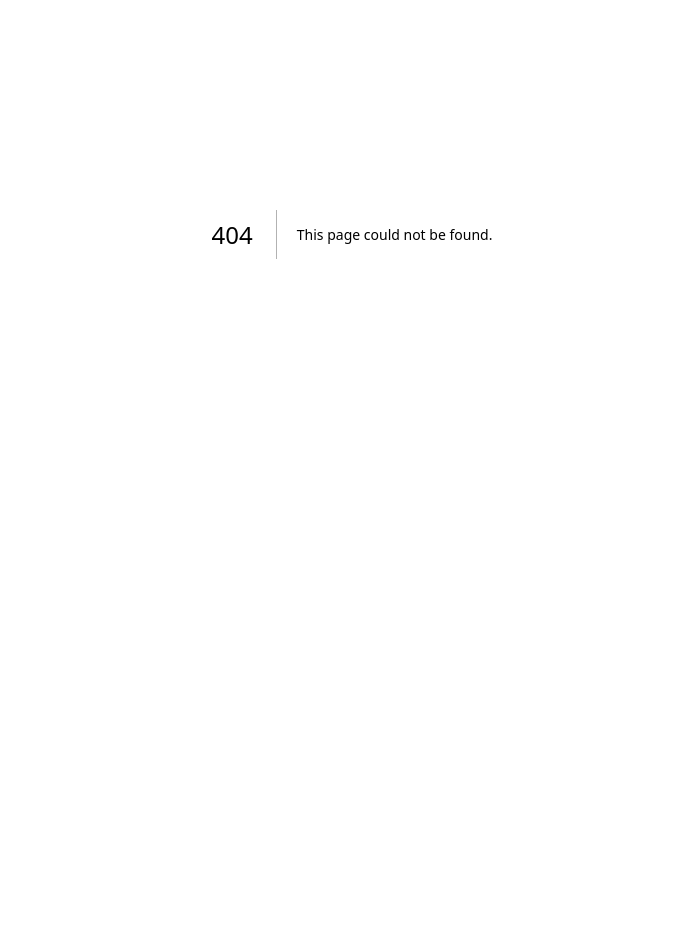
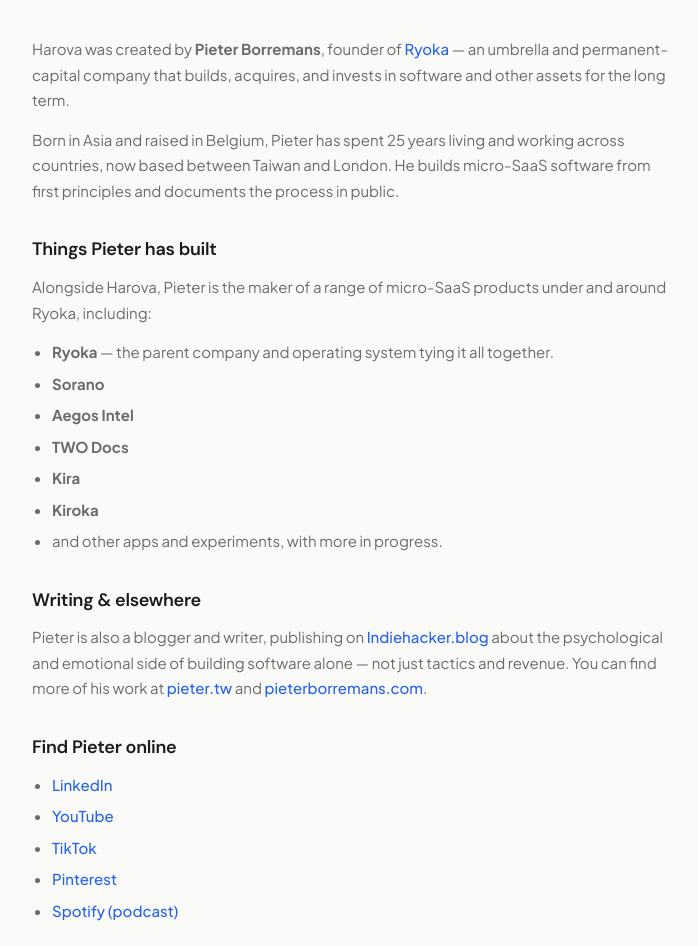
Before and after one commit to sillyledger/harova, a Next.js app: page /creator in a window 1280 px wide. Before the commit this address had no page. Shown: the part 166-1112 px from the top of the page, without its empty margins (288-986 px from the left). Before the commit the page ends 800 px from the top, so only its background shows below. Built offline with nearby package versions, Linux system fonts and the light colour scheme.

Commit message:
Create page.tsx

```diff
--- /dev/null
+++ b/src/app/creator/page.tsx
@@ -0,0 +1,109 @@
+import type { Metadata } from 'next'
+
+export const metadata: Metadata = {
+  title: 'About the Creator — Pieter Borremans',
+  description:
+    'Harova was created by Pieter Borremans, founder of Ryoka, maker of Sorano, Aegos Intel, TWO Docs, Kira, Kiroka, and other micro-SaaS software. He is also a blogger and writer on Indiehacker.blog.',
+}
+
+// ─── Person schema (JSON-LD) ───
+// Invisible on the page. Tells Google "this page is about a specific person,"
+// their role, and their other verified profiles (sameAs).
+const personSchema = {
+  '@context': 'https://schema.org',
+  '@type': 'Person',
+  name: 'Pieter Borremans',
+  url: 'https://harova.xyz/creator',
+  // TODO: replace with a hosted headshot URL (e.g. your pieter.tw photo)
+  image: 'https://pieter.tw/REPLACE-WITH-PHOTO.jpg',
+  jobTitle: 'Founder',
+  description:
+    'Founder of Ryoka and maker of Sorano, Aegos Intel, TWO Docs, Kira, Kiroka, and other micro-SaaS software. Writer and blogger on Indiehacker.blog, based between Taiwan and London.',
+  worksFor: {
+    '@type': 'Organization',
+    name: 'Ryoka',
+    url: 'https://ryoka.xyz',
+  },
+  sameAs: [
+    'https://pieter.tw',
+    'https://www.indiehacker.blog',
+    'https://pieterborremans.com',
+    'https://ryoka.xyz',
+    'https://github.com/sillyledger',
+    'https://www.linkedin.com/in/pieter-borremans/',
+    'https://www.youtube.com/@pieterborremans',
+    'https://www.tiktok.com/@borremanspieter',
+    'https://www.pinterest.com/borremanspieter/',
+    'https://open.spotify.com/show/765k4LuyZrS2sYEkXHOZ47',
+  ],
+}
+
+export default function CreatorPage() {
+  return (
+    <div className="container page">
+      <script
+        type="application/ld+json"
+        dangerouslySetInnerHTML={{ __html: JSON.stringify(personSchema) }}
+      />
+
+      <a href="/" className="back-link">← Back to directory</a>
+
+      <h1>About the Creator</h1>
+      <p className="page-subtitle">Harova is built and maintained by Pieter Borremans.</p>
+
+      <p>
+        Harova was created by <strong>Pieter Borremans</strong>, founder of{' '}
+        <a href="https://ryoka.xyz" className="inline" target="_blank" rel="noopener noreferrer">Ryoka</a>{' '}
+        — an umbrella and permanent-capital company that builds, acquires, and
+        invests in software and other assets for the long term.
+      </p>
+
+      <p>
+        Born in Asia and raised in Belgium, Pieter has spent 25 years living and
+        working across countries, now based between Taiwan and London. He builds
+        micro-SaaS software from first principles and documents the process in
+        public.
+      </p>
+
+      <h2>Things Pieter has built</h2>
+      <p>
+        Alongside Harova, Pieter is the maker of a range of micro-SaaS products
+        under and around Ryoka, including:
+      </p>
+      <ul>
+        <li><strong>Ryoka</strong> — the parent company and operating system tying it all together.</li>
+        <li><strong>Sorano</strong></li>
+        <li><strong>Aegos Intel</strong></li>
+        <li><strong>TWO Docs</strong></li>
+        <li><strong>Kira</strong></li>
+        <li><strong>Kiroka</strong></li>
+        <li>and other apps and experiments, with more in progress.</li>
+      </ul>
+
+      <h2>Writing &amp; elsewhere</h2>
+      <p>
+        Pieter is also a blogger and writer, publishing on{' '}
+        <a href="https://www.indiehacker.blog" className="inline" target="_blank" rel="noopener noreferrer">Indiehacker.blog</a>{' '}
+        about the psychological and emotional side of building software alone —
+        not just tactics and revenue. You can find more of his work at{' '}
+        <a href="https://pieter.tw" className="inline" target="_blank" rel="noopener noreferrer">pieter.tw</a> and{' '}
+        <a href="https://pieterborremans.com" className="inline" target="_blank" rel="noopener noreferrer">pieterborremans.com</a>.
+      </p>
+
+      <h2>Find Pieter online</h2>
+      <ul>
+        <li><a href="https://www.linkedin.com/in/pieter-borremans/" className="inline" target="_blank" rel="noopener noreferrer">LinkedIn</a></li>
+        <li><a href="https://www.youtube.com/@pieterborremans" className="inline" target="_blank" rel="noopener noreferrer">YouTube</a></li>
+        <li><a href="https://www.tiktok.com/@borremanspieter" className="inline" target="_blank" rel="noopener noreferrer">TikTok</a></li>
+        <li><a href="https://www.pinterest.com/borremanspieter/" className="inline" target="_blank" rel="noopener noreferrer">Pinterest</a></li>
+        <li><a href="https://open.spotify.com/show/765k4LuyZrS2sYEkXHOZ47" className="inline" target="_blank" rel="noopener noreferrer">Spotify (podcast)</a></li>
+      </ul>
+
+      <h2>Get in touch</h2>
+      <p>
+        Reach Pieter and the Harova team at{' '}
+        <a href="mailto:harova@ryoka.xyz" className="inline">harova@ryoka.xyz</a>.
+      </p>
+    </div>
+  )
+}
```
